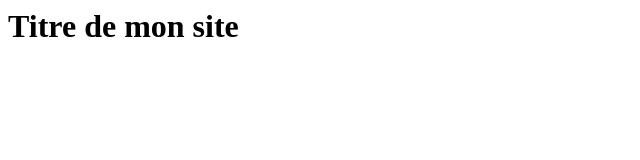
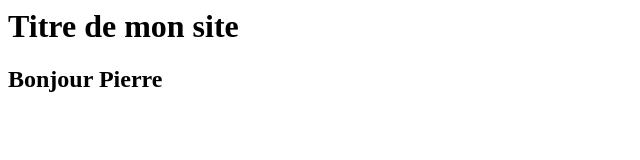
Before and after one commit to MaxenceCordier/dc2-grp2-pjehan, a plain HTML site: page index.html in a window 1280 px wide. Shown: the whole page, without its empty margins (0-640 px from the left). Drawn offline with Linux system fonts and the light colour scheme.

Commit message:
Rajout titre h2 index.html

```diff
--- a/index.html
+++ b/index.html
@@ -4,5 +4,6 @@
 	</head>
 
 	<h1>Titre de mon site</h1>
+	<h2>Bonjour Pierre</h2>
 
 </html>
```
